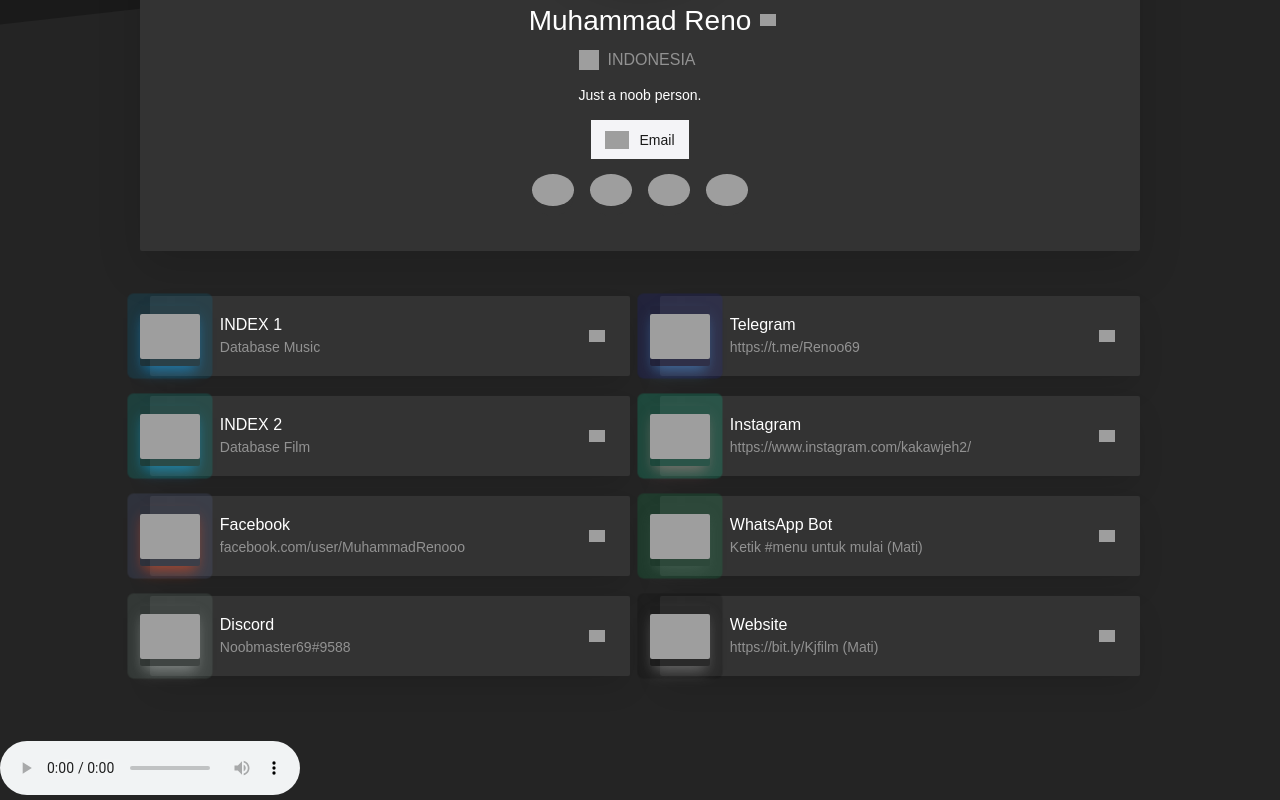
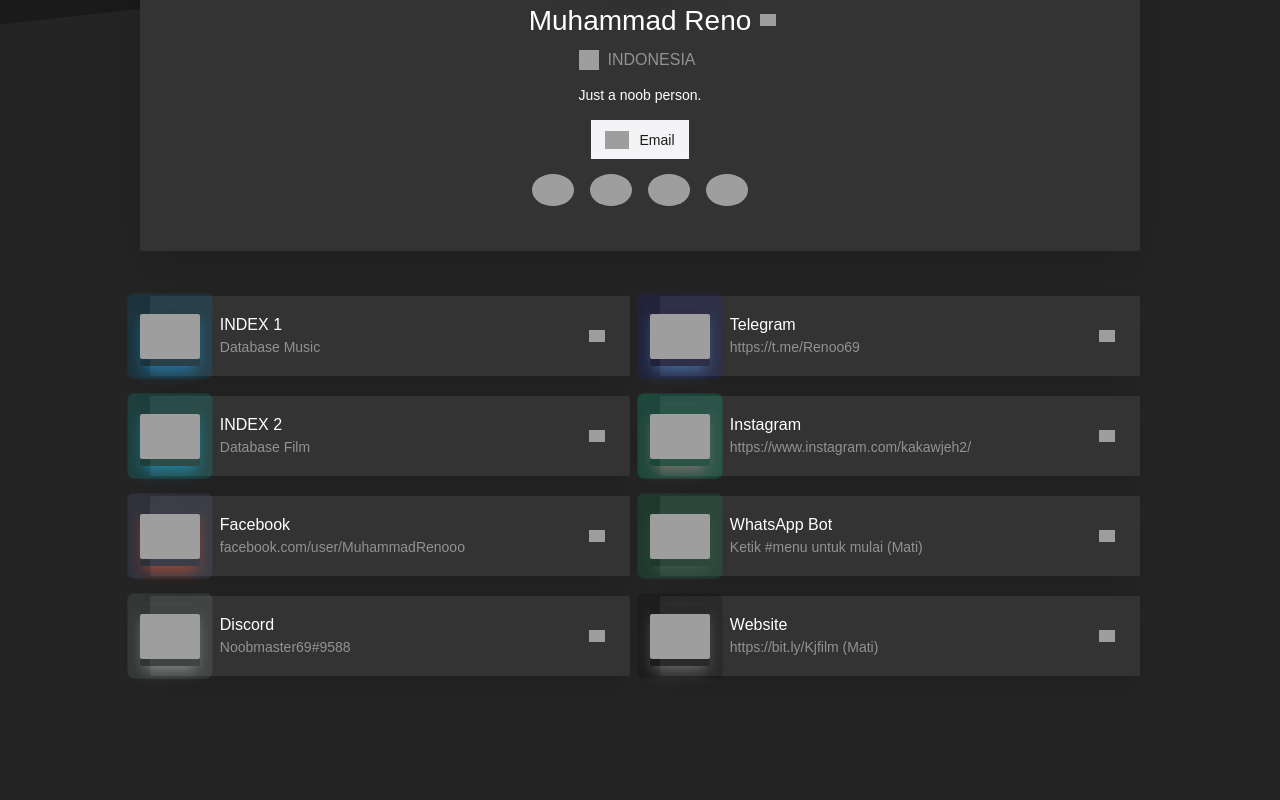
Before and after one commit to NoobsMaster69/A, a plain HTML site: page index.html in a window 1280 px wide. Shown: the part 394-1194 px from the top of the page. After the commit the page ends 1135 px from the top, so only its background shows below. Drawn offline with Linux system fonts and the light colour scheme; grey boxes are pictures that could not be loaded; a web font is replaced by a local one.

Commit message:
Update index.html

```diff
--- a/index.html
+++ b/index.html
@@ -159,6 +159,5 @@
 </div></div></div>
 </div>
 <script src="js/page.js"></script>
-<audio src="https://drivetkj.xyz/0:/Data/Music%20/Music%20320Kbps/Ariana%20Greenblatt%20-%20Together%20We%20Stand.mp3" autoplay controls><audio autoplay> </audio></iframe>
 </body>
 </html>
```
